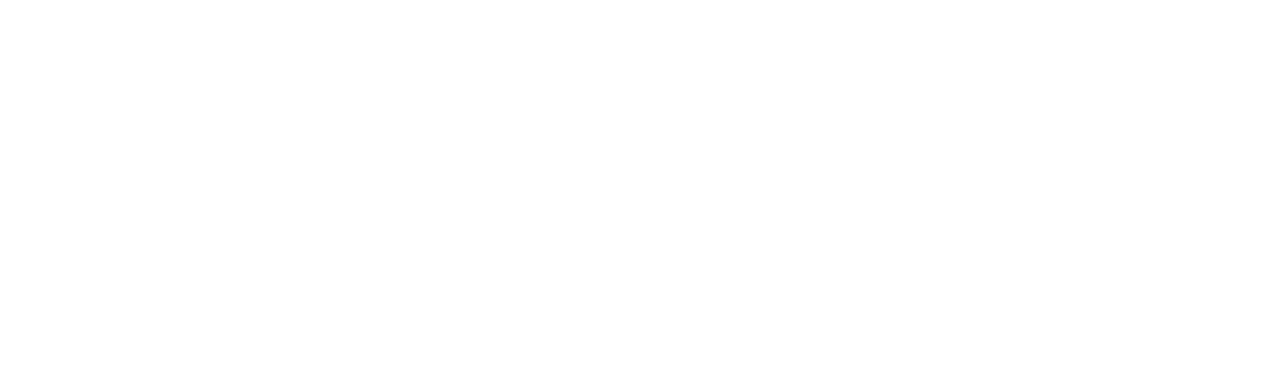
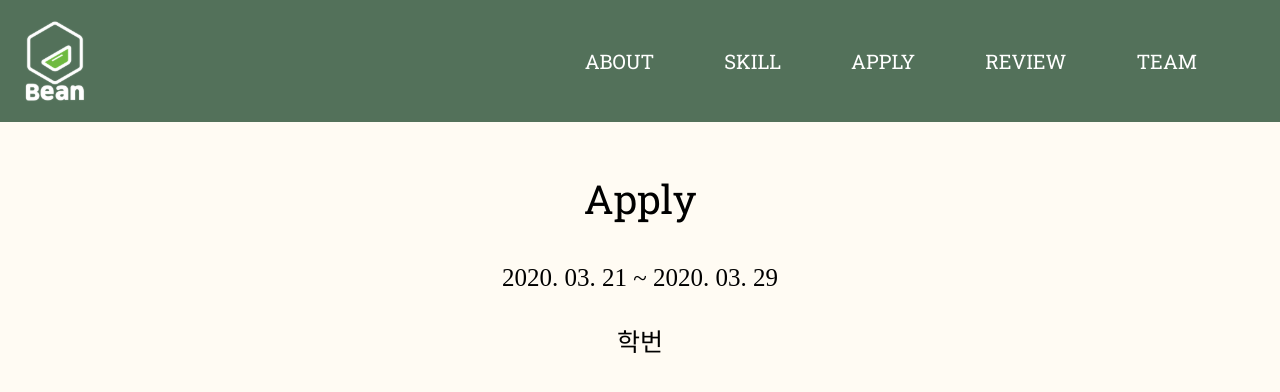
Before and after one commit to Dann1y/BeansilWeb_Client, a React (Create React App) app: page /joinus in a window 1280 px wide. Shown: the top 392 px of the page. Built offline with nearby package versions, Linux system fonts and the light colour scheme.

Commit message:
[UPDATE] Add JoinContainer in App.js

```diff
--- a/src/App.js
+++ b/src/App.js
@@ -3,12 +3,14 @@
 
 import MainContainer from "containers/MainContainer/MainContainer";
 import TeamContainer from "containers/TeamContainer/TeamContainer";
+import JoinContainer from "containers/JoinContainer/JoinContainer";
 
 const RoutesComponent = () => (
   <Router>
     <Route exact path="/" component={MainContainer} />
     <Switch>
       <Route path="/introduce" component={TeamContainer} />
+      <Route path="/joinus" component={JoinContainer} />
     </Switch>
   </Router>
 );
```
